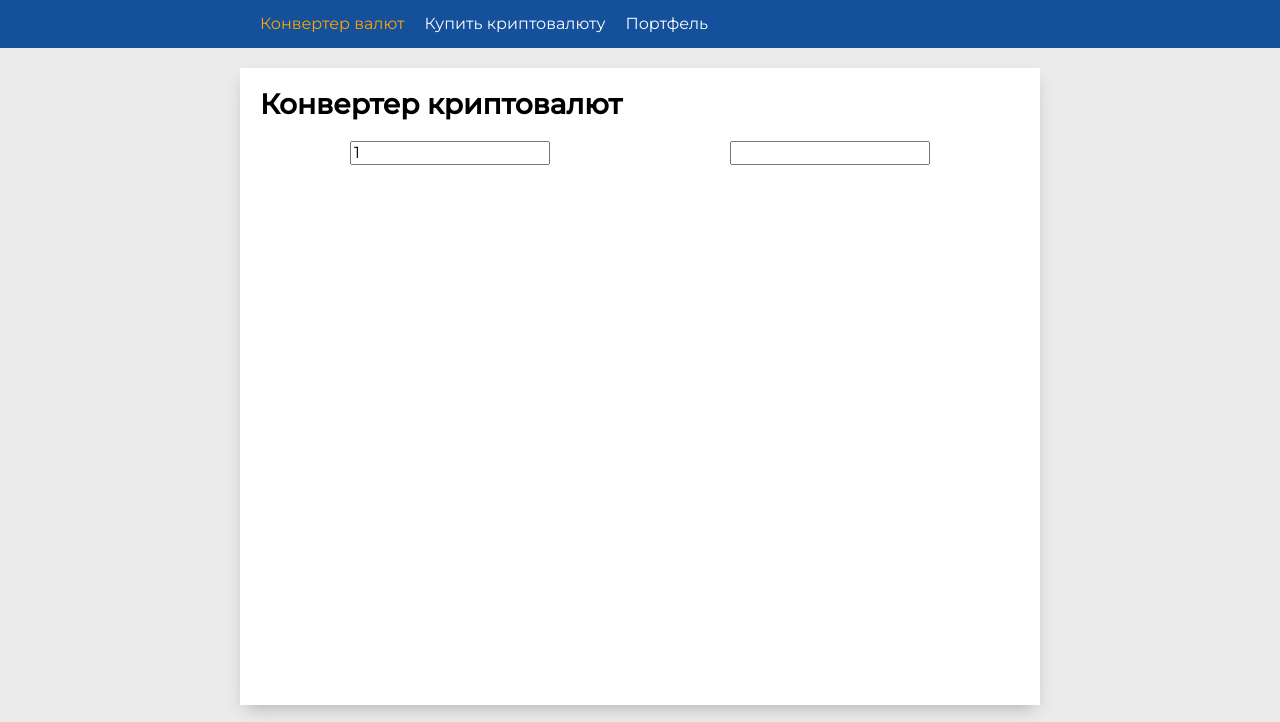
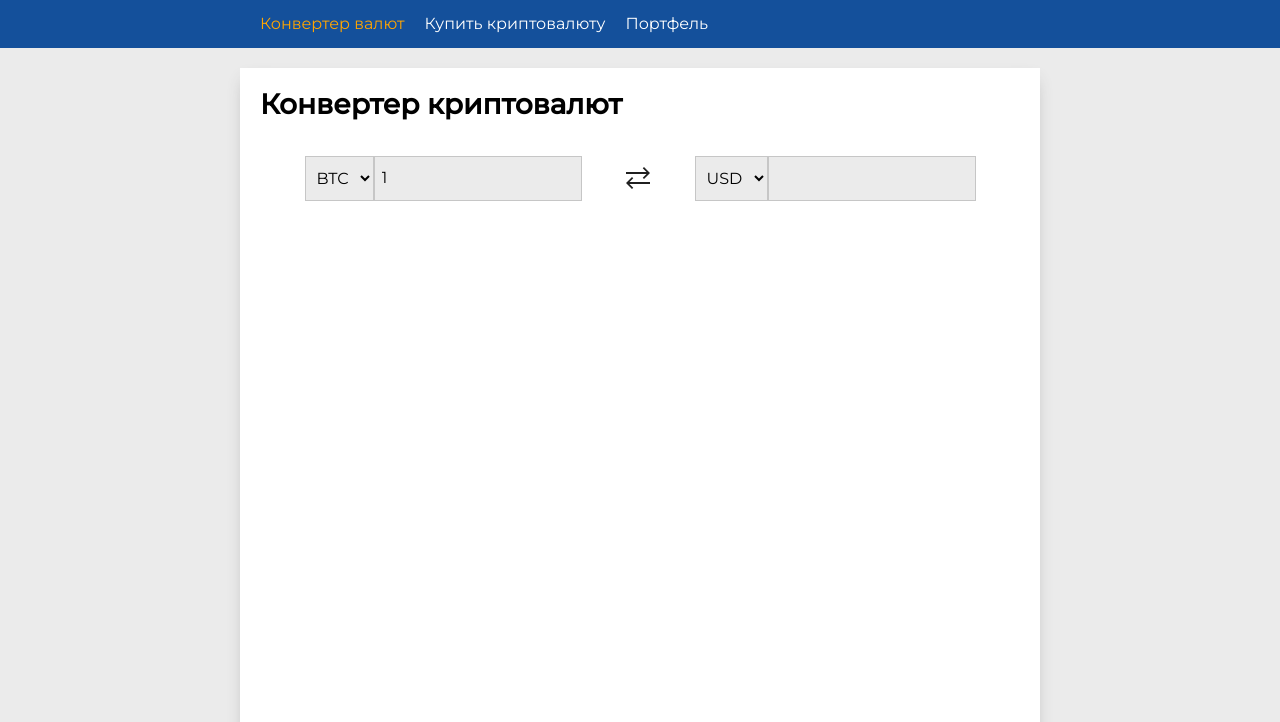
Before and after one commit to Artem-suz/Cryptocoin-converter-html, a plain HTML site: page index.html in a window 1280 px wide. Shown: the top 722 px of the page. Drawn offline with Linux system fonts and the light colour scheme.

Commit message:
Сверстал выпадающий список криптомонет и стандартных валют; Добавил картинку со стрелочками. Подредактировал стили конвертора

```diff
--- a/css/style.css
+++ b/css/style.css
@@ -8,6 +8,8 @@
   --content-bg: #fff;
   --color-shadow: #b3b3b3;
   --color-active-link: orange;
+  --color-border: #000;
+  --color-converter-border: #b3b3b3a7;
 }
 
 body {
@@ -74,13 +76,36 @@ ul {
 }
 
 .main__title {
-  margin: 0 0 1.25rem 0;
+  margin: 0 0 0.9375rem 0;
   font-size: 1.75rem;
 }
 
-.convertor {
+.converter {
   display: flex;
   justify-content: space-evenly;
+  padding: 1.25rem 0;
+}
+
+.coverter__column {
+  display: flex;
+}
+
+.arrows {
+  align-items: center;
+}
+
+.sel-dropdown {
+  padding: 11px 7px;
+  border: 1px solid var(--color-converter-border);
+  cursor: pointer;
+  background-color: var(--website-bg);
+}
+
+.converter-value-input {
+  padding: 11px 7px;
+  border: 1px solid var(--color-converter-border);
+  cursor: pointer;
+  background-color: var(--website-bg);
 }
 
 .course-schedule {
--- a/index.html
+++ b/index.html
@@ -42,27 +42,49 @@
       <div class="container">
         <div class="main__wrapper">
           <h1 class="main__title">Конвертер криптовалют</h1>
-          <div class="convertor">
-            <div class="covertor__column">
-              <div class="coin-select from-coin"></div>
+          <form class="converter" action="#" method="get">
+            <div class="coverter__column">
+              <select class="sel-dropdown" name="coin-list">
+                <option value="btc" selected>BTC</option>
+                <option value="eth">ETH</option>
+              </select>
               <input
-                class="convertor-value-input"
-                type="text"
+                class="converter-value-input"
+                type="number"
                 name="convert_from_value"
                 value="1"
               />
             </div>
-            <div class="covertor__column arrows"></div>
-            <div class="covertor__column">
-              <div class="coin-select to-coin"></div>
+            <div class="coverter__column arrows">
+              <svg
+                width="24"
+                height="22"
+                viewBox="0 0 24 22"
+                fill="none"
+                xmlns="http://www.w3.org/2000/svg"
+              >
+                <path
+                  fill-rule="evenodd"
+                  clip-rule="evenodd"
+                  d="M16.75 10.75L18 12L24 6L18 0L16.75 1.25L20.5 5H0V7H20.5L16.75 10.75ZM7.25 11.25L6 10L0 16L6 22L7.25 20.75L3.5 17H24V15H3.5L7.25 11.25Z"
+                  fill="#202020"
+                />
+              </svg>
+            </div>
+            <div class="coverter__column">
+              <select class="sel-dropdown" name="valuta-list">
+                <option value="usd" selected>USD</option>
+                <option value="rub">RUB</option>
+              </select>
+
               <input
-                class="convertor-value-input"
-                type="text"
+                class="converter-value-input"
+                type="number"
                 name="convert_to_value"
                 value
               />
             </div>
-          </div>
+          </form>
 
           <div class="course-schedule"></div>
         </div>
```
